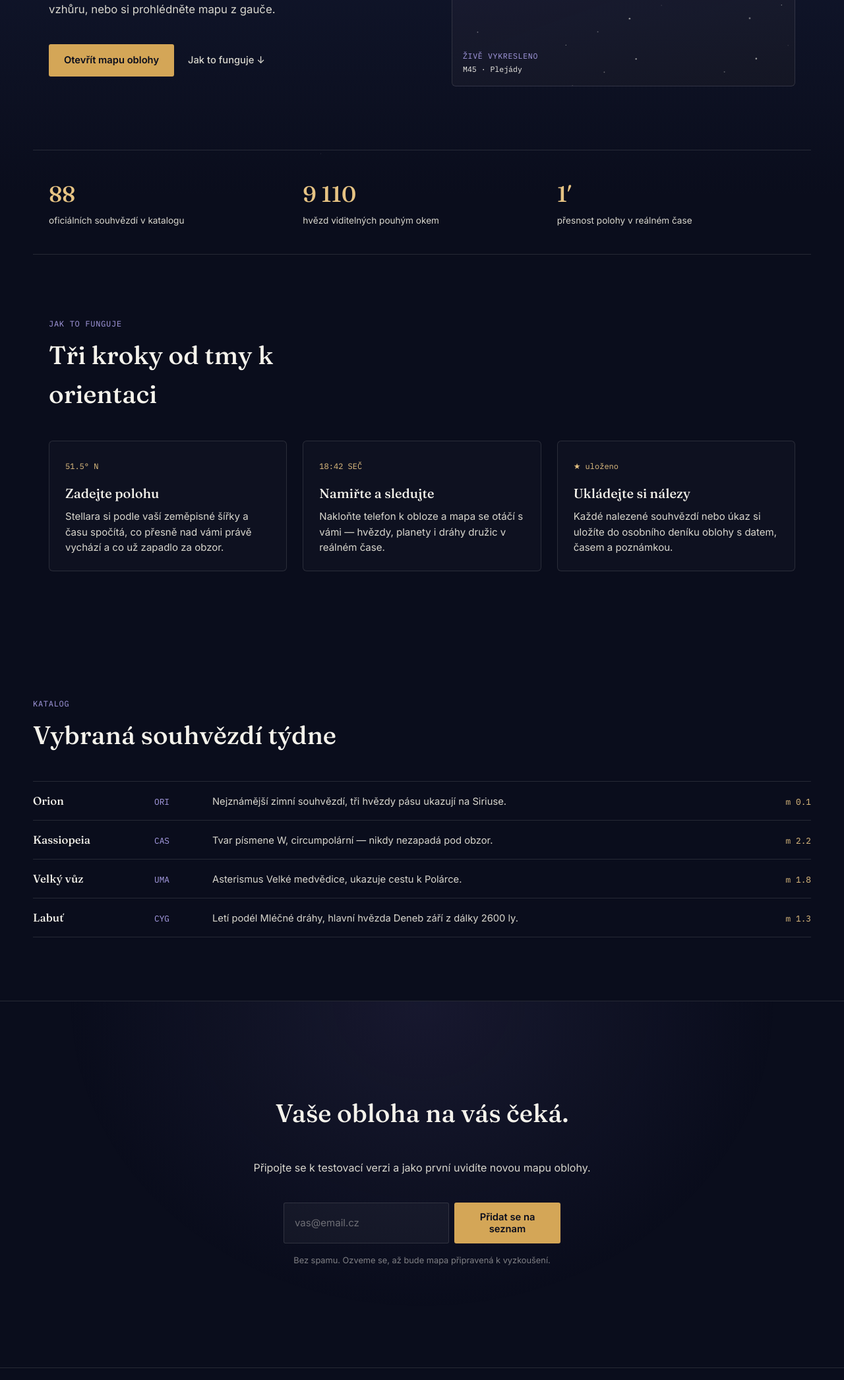
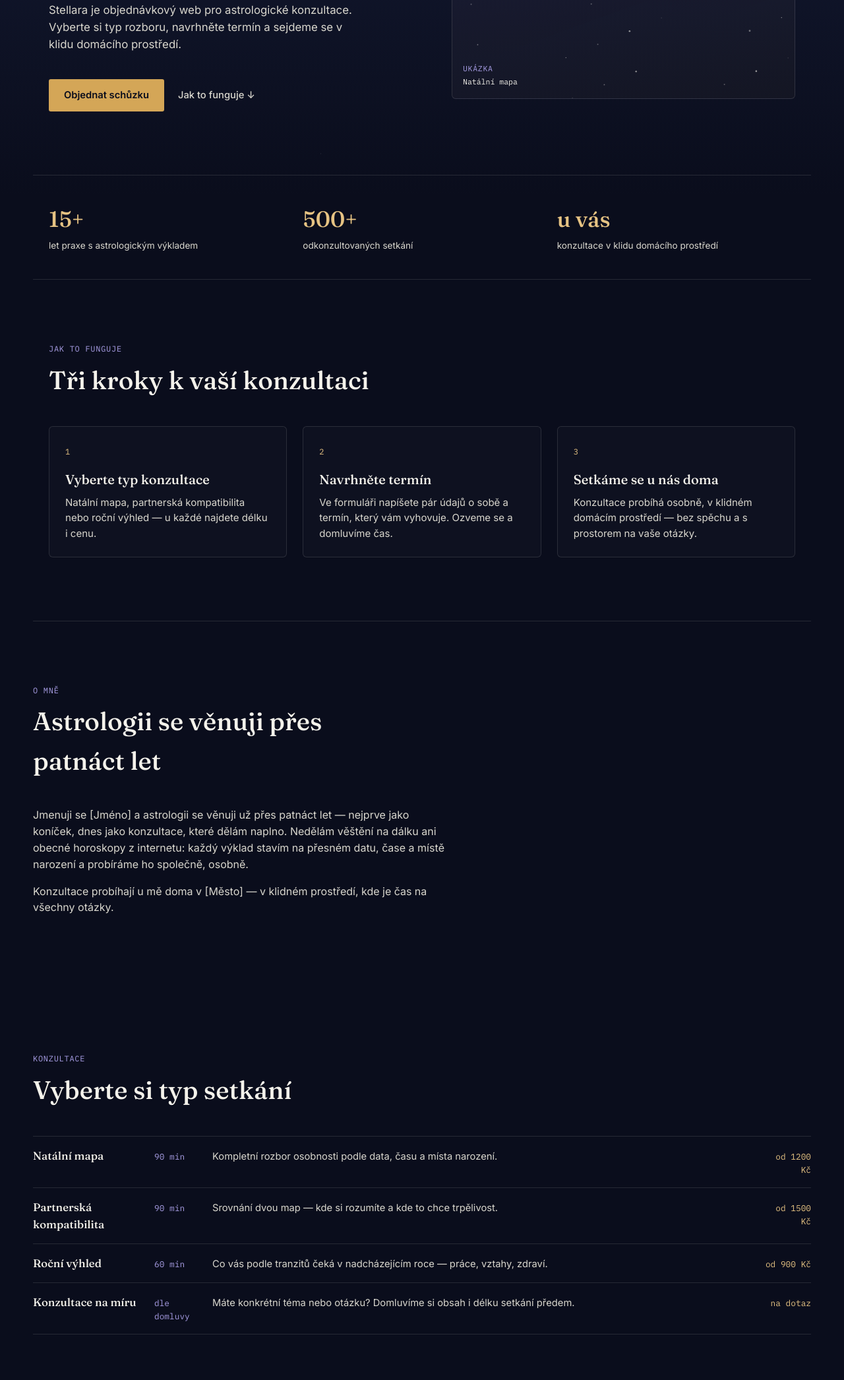
Before and after one commit to Listcz4638/Stellara, a website: page public/index.html in a window 1280 px wide. Shown: the part 503-2595 px from the top of the page at 66% size. Drawn offline with Linux system fonts and the light colour scheme.

Commit message:
Add files via upload

```diff
--- a/public/css/style.css
+++ b/public/css/style.css
@@ -381,6 +381,71 @@ a { color: inherit; }
   .catalog-mag { text-align: left; }
 }
 
+/* about */
+.about {
+  padding: var(--space-6) 0;
+  border-top: 1px solid var(--line);
+}
+.about-grid {
+  max-width: 62ch;
+}
+.about-text {
+  color: var(--star-200);
+  font-size: 1rem;
+  margin: 0 0 var(--space-2);
+}
+
+/* booking form */
+.booking-form {
+  width: 100%;
+  max-width: 560px;
+  text-align: left;
+  display: flex;
+  flex-direction: column;
+  gap: var(--space-2);
+}
+.booking-row {
+  display: grid;
+  grid-template-columns: 1fr 1fr;
+  gap: var(--space-2);
+}
+@media (max-width: 560px) {
+  .booking-row { grid-template-columns: 1fr; }
+}
+.booking-field {
+  display: flex;
+  flex-direction: column;
+  gap: 6px;
+}
+.booking-field-full { width: 100%; }
+.booking-field label {
+  font-family: var(--font-mono);
+  font-size: 0.72rem;
+  letter-spacing: 0.04em;
+  color: var(--violet-300);
+}
+.booking-field input,
+.booking-field select,
+.booking-field textarea {
+  padding: 12px 14px;
+  border-radius: var(--radius);
+  border: 1px solid var(--line);
+  background: rgba(244,242,235,0.04);
+  color: var(--star-50);
+  font-family: var(--font-body);
+  font-size: 0.94rem;
+  resize: vertical;
+}
+.booking-field input::placeholder,
+.booking-field textarea::placeholder { color: rgba(244,242,235,0.4); }
+.booking-field input:focus,
+.booking-field select:focus,
+.booking-field textarea:focus {
+  outline: 2px solid var(--gold-300);
+  outline-offset: 2px;
+}
+.booking-form .btn { align-self: flex-start; margin-top: var(--space-1); }
+
 /* cta */
 .cta-band {
   padding: var(--space-7) 0;
--- a/public/index.html
+++ b/public/index.html
@@ -3,8 +3,8 @@
 <head>
 <meta charset="UTF-8">
 <meta name="viewport" content="width=device-width, initial-scale=1.0">
-<title>Stellara — mapa oblohy, kterou si pamatujete</title>
-<meta name="description" content="Stellara je průvodce noční oblohou. Najděte souhvězdí, sledujte planety a ukládejte si vlastní hvězdné mapy.">
+<title>Stellara — astrologické konzultace u vás doma</title>
+<meta name="description" content="Stellara: objednejte si osobní astrologickou konzultaci. Natální mapa, partnerská kompatibilita i roční výhled — u nás doma, v klidu a soukromí.">
 <link rel="preconnect" href="https://fonts.googleapis.com">
 <link rel="preconnect" href="https://fonts.gstatic.com" crossorigin>
 <link href="https://fonts.googleapis.com/css2?family=Fraunces:ital,opsz,wght@0,9..144,300;0,9..144,500;0,9..144,600;1,9..144,500&family=Inter:wght@400;500;600&family=IBM+Plex+Mono:wght@400;500&display=swap" rel="stylesheet">
@@ -20,11 +20,11 @@
       <span class="brand-mark">✶</span> Stellara
     </a>
     <nav class="topnav" aria-label="Hlavní navigace">
-      <a href="#mapa">Mapa oblohy</a>
+      <a href="#o-mne">O mně</a>
       <a href="#jak-to-funguje">Jak to funguje</a>
-      <a href="#katalog">Katalog</a>
+      <a href="#sluzby">Konzultace</a>
     </nav>
-    <a href="#pripojit" class="btn btn-ghost">Připojit se</a>
+    <a href="#objednat" class="btn btn-ghost">Objednat schůzku</a>
   </div>
 </header>
 
@@ -32,16 +32,16 @@
 
   <section class="hero wrap">
     <div class="hero-copy">
-      <p class="eyebrow">RA 05h 34m · DEC +22° 01′ — Býk, souhvězdí Plejády</p>
+      <p class="eyebrow">Osobní konzultace · u nás doma</p>
       <h1 class="hero-title">
-        Obloha má<br>
-        <em>svůj vlastní<br>rukopis.</em>
+        Co říkají<br>
+        <em>vaše hvězdy,<br>vám poradím osobně.</em>
       </h1>
       <p class="hero-sub">
-        Stellara propojuje body na noční obloze do souhvězdí, která znáte — a ukazuje ta, která jste ještě nenašli. Namiřte telefon vzhůru, nebo si prohlédněte mapu z gauče.
+        Stellara je objednávkový web pro astrologické konzultace. Vyberte si typ rozboru, navrhněte termín a sejdeme se v klidu domácího prostředí.
       </p>
       <div class="hero-actions">
-        <a href="#pripojit" class="btn btn-primary">Otevřít mapu oblohy</a>
+        <a href="#objednat" class="btn btn-primary">Objednat schůzku</a>
         <a href="#jak-to-funguje" class="btn btn-text">Jak to funguje ↓</a>
       </div>
     </div>
@@ -49,94 +49,136 @@
     <div class="hero-chart">
       <canvas id="constellationCanvas" aria-label="Animovaná mapa souhvězdí Býk s Plejádami" role="img"></canvas>
       <div class="chart-caption">
-        <span class="chart-caption-label">Živě vykresleno</span>
-        <span class="chart-caption-value">M45 · Plejády</span>
+        <span class="chart-caption-label">Ukázka</span>
+        <span class="chart-caption-value">Natální mapa</span>
       </div>
     </div>
   </section>
 
   <section class="strip wrap">
     <div class="strip-item">
-      <span class="strip-num">88</span>
-      <span class="strip-label">oficiálních souhvězdí v katalogu</span>
+      <span class="strip-num">15+</span>
+      <span class="strip-label">let praxe s astrologickým výkladem</span>
     </div>
     <div class="strip-item">
-      <span class="strip-num">9 110</span>
-      <span class="strip-label">hvězd viditelných pouhým okem</span>
+      <span class="strip-num">500+</span>
+      <span class="strip-label">odkonzultovaných setkání</span>
     </div>
     <div class="strip-item">
-      <span class="strip-num">1′</span>
-      <span class="strip-label">přesnost polohy v reálném čase</span>
+      <span class="strip-num">u vás</span>
+      <span class="strip-label">konzultace v klidu domácího prostředí</span>
     </div>
   </section>
 
   <section class="feature-band" id="jak-to-funguje">
     <div class="wrap">
       <p class="section-eyebrow">Jak to funguje</p>
-      <h2 class="section-title">Tři kroky od tmy k orientaci</h2>
+      <h2 class="section-title">Tři kroky k vaší konzultaci</h2>
 
       <div class="feature-grid">
         <article class="feature-card">
-          <span class="feature-coord">51.5° N</span>
-          <h3>Zadejte polohu</h3>
-          <p>Stellara si podle vaší zeměpisné šířky a času spočítá, co přesně nad vámi právě vychází a co už zapadlo za obzor.</p>
+          <span class="feature-coord">1</span>
+          <h3>Vyberte typ konzultace</h3>
+          <p>Natální mapa, partnerská kompatibilita nebo roční výhled — u každé najdete délku i cenu.</p>
         </article>
         <article class="feature-card">
-          <span class="feature-coord">18:42 SEČ</span>
-          <h3>Namiřte a sledujte</h3>
-          <p>Nakloňte telefon k obloze a mapa se otáčí s vámi — hvězdy, planety i dráhy družic v reálném čase.</p>
+          <span class="feature-coord">2</span>
+          <h3>Navrhněte termín</h3>
+          <p>Ve formuláři napíšete pár údajů o sobě a termín, který vám vyhovuje. Ozveme se a domluvíme čas.</p>
         </article>
         <article class="feature-card">
-          <span class="feature-coord">★ uloženo</span>
-          <h3>Ukládejte si nálezy</h3>
-          <p>Každé nalezené souhvězdí nebo úkaz si uložíte do osobního deníku oblohy s datem, časem a poznámkou.</p>
+          <span class="feature-coord">3</span>
+          <h3>Setkáme se u nás doma</h3>
+          <p>Konzultace probíhá osobně, v klidném domácím prostředí — bez spěchu a s prostorem na vaše otázky.</p>
         </article>
       </div>
     </div>
   </section>
 
-  <section class="catalog wrap" id="katalog">
-    <p class="section-eyebrow">Katalog</p>
-    <h2 class="section-title">Vybraná souhvězdí týdne</h2>
-
-    <div class="catalog-list">
-      <div class="catalog-row">
-        <span class="catalog-name">Orion</span>
-        <span class="catalog-code">ORI</span>
-        <span class="catalog-desc">Nejznámější zimní souhvězdí, tři hvězdy pásu ukazují na Siriuse.</span>
-        <span class="catalog-mag">m 0.1</span>
-      </div>
-      <div class="catalog-row">
-        <span class="catalog-name">Kassiopeia</span>
-        <span class="catalog-code">CAS</span>
-        <span class="catalog-desc">Tvar písmene W, circumpolární — nikdy nezapadá pod obzor.</span>
-        <span class="catalog-mag">m 2.2</span>
-      </div>
-      <div class="catalog-row">
-        <span class="catalog-name">Velký vůz</span>
-        <span class="catalog-code">UMA</span>
-        <span class="catalog-desc">Asterismus Velké medvědice, ukazuje cestu k Polárce.</span>
-        <span class="catalog-mag">m 1.8</span>
-      </div>
-      <div class="catalog-row">
-        <span class="catalog-name">Labuť</span>
-        <span class="catalog-code">CYG</span>
-        <span class="catalog-desc">Letí podél Mléčné dráhy, hlavní hvězda Deneb září z dálky 2600 ly.</span>
-        <span class="catalog-mag">m 1.3</span>
+  <section class="about wrap" id="o-mne">
+    <div class="about-grid">
+      <div>
+        <p class="section-eyebrow">O mně</p>
+        <h2 class="section-title">Astrologii se věnuji přes patnáct let</h2>
+        <p class="about-text">
+          Jmenuji se [Jméno] a astrologii se věnuji už přes patnáct let — nejprve jako koníček, dnes jako konzultace, které dělám naplno. Nedělám věštění na dálku ani obecné horoskopy z internetu: každý výklad stavím na přesném datu, čase a místě narození a probíráme ho společně, osobně.
+        </p>
+        <p class="about-text">
+          Konzultace probíhají u mě doma v [Město] — v klidném prostředí, kde je čas na všechny otázky.
+        </p>
       </div>
     </div>
   </section>
 
-  <section class="cta-band" id="pripojit">
+  <section class="catalog wrap" id="sluzby">
+    <p class="section-eyebrow">Konzultace</p>
+    <h2 class="section-title">Vyberte si typ setkání</h2>
+
+    <div class="catalog-list">
+      <div class="catalog-row">
+        <span class="catalog-name">Natální mapa</span>
+        <span class="catalog-code">90 min</span>
+        <span class="catalog-desc">Kompletní rozbor osobnosti podle data, času a místa narození.</span>
+        <span class="catalog-mag">od 1200 Kč</span>
+      </div>
+      <div class="catalog-row">
+        <span class="catalog-name">Partnerská kompatibilita</span>
+        <span class="catalog-code">90 min</span>
+        <span class="catalog-desc">Srovnání dvou map — kde si rozumíte a kde to chce trpělivost.</span>
+        <span class="catalog-mag">od 1500 Kč</span>
+      </div>
+      <div class="catalog-row">
+        <span class="catalog-name">Roční výhled</span>
+        <span class="catalog-code">60 min</span>
+        <span class="catalog-desc">Co vás podle tranzitů čeká v nadcházejícím roce — práce, vztahy, zdraví.</span>
+        <span class="catalog-mag">od 900 Kč</span>
+      </div>
+      <div class="catalog-row">
+        <span class="catalog-name">Konzultace na míru</span>
+        <span class="catalog-code">dle domluvy</span>
+        <span class="catalog-desc">Máte konkrétní téma nebo otázku? Domluvíme si obsah i délku setkání předem.</span>
+        <span class="catalog-mag">na dotaz</span>
+      </div>
+    </div>
+  </section>
+
+  <section class="cta-band" id="objednat">
     <div class="wrap cta-inner">
-      <h2 class="section-title cta-title">Vaše obloha na vás čeká.</h2>
-      <p class="cta-sub">Připojte se k testovací verzi a jako první uvidíte novou mapu oblohy.</p>
-      <form class="cta-form" id="waitlistForm">
-        <label for="email" class="sr-only">E-mail</label>
-        <input type="email" id="email" name="email" placeholder="vas@email.cz" required>
-        <button type="submit" class="btn btn-primary">Přidat se na seznam</button>
+      <h2 class="section-title cta-title">Objednejte si termín</h2>
+      <p class="cta-sub">Vyplňte formulář a ozveme se vám s návrhem termínu.</p>
+      <form class="booking-form" id="bookingForm">
+        <div class="booking-row">
+          <div class="booking-field">
+            <label for="jmeno">Jméno a příjmení</label>
+            <input type="text" id="jmeno" name="jmeno" required>
+          </div>
+          <div class="booking-field">
+            <label for="kontakt">Telefon nebo e-mail</label>
+            <input type="text" id="kontakt" name="kontakt" required>
+          </div>
+        </div>
+        <div class="booking-row">
+          <div class="booking-field">
+            <label for="typ">Typ konzultace</label>
+            <select id="typ" name="typ">
+              <option>Natální mapa</option>
+              <option>Partnerská kompatibilita</option>
+              <option>Roční výhled</option>
+              <option>Konzultace na míru</option>
+            </select>
+          </div>
+          <div class="booking-field">
+            <label for="termin">Preferovaný termín</label>
+            <input type="text" id="termin" name="termin" placeholder="např. čtvrtek odpoledne">
+          </div>
+        </div>
+        <div class="booking-field booking-field-full">
+          <label for="zprava">Poznámka (nepovinné)</label>
+          <textarea id="zprava" name="zprava" rows="3" placeholder="Datum, čas a místo narození, pokud je znáte, nebo cokoliv dalšího, co bychom měli vědět."></textarea>
+        </div>
+        <button type="submit" class="btn btn-primary">Odeslat objednávku</button>
       </form>
-      <p class="cta-note" id="formNote">Bez spamu. Ozveme se, až bude mapa připravená k vyzkoušení.</p>
+      <p class="cta-note" id="formNote">Ozveme se do dvou pracovních dnů s návrhem termínu.</p>
     </div>
   </section>
 
@@ -145,7 +187,7 @@
 <footer class="footer">
   <div class="wrap footer-inner">
     <span class="brand brand-small"><span class="brand-mark">✶</span> Stellara</span>
-    <span class="footer-copy">© 2026 Stellara. Souřadnice nad hlavou se mění každou noc.</span>
+    <span class="footer-copy">© 2026 Stellara · [Město] · [telefon / e-mail]</span>
   </div>
 </footer>
 
--- a/public/js/main.js
+++ b/public/js/main.js
@@ -110,17 +110,17 @@
   start_();
 })();
 
-// ---- Waitlist form (front-end only placeholder) ----
+// ---- Booking form (front-end only placeholder — viz README pro napojení e-mailu) ----
 (function () {
-  const form = document.getElementById('waitlistForm');
+  const form = document.getElementById('bookingForm');
   const note = document.getElementById('formNote');
   if (!form) return;
 
   form.addEventListener('submit', (e) => {
     e.preventDefault();
-    const email = form.email.value.trim();
-    if (!email) return;
-    note.textContent = `Díky! Ozveme se na ${email}, jakmile bude mapa připravená.`;
+    const jmeno = form.jmeno.value.trim();
+    if (!jmeno) return;
+    note.textContent = `Díky, ${jmeno}! Objednávku jsme zaznamenali a ozveme se do dvou pracovních dnů.`;
     form.reset();
   });
 })();
```
Also changed, not shown: README.md.
